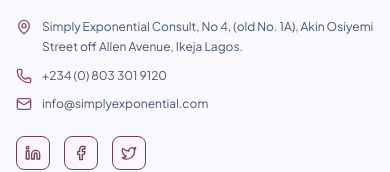
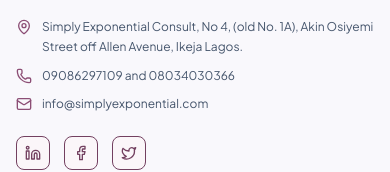
Before and after one commit to pelumiogunremu/Simply-Exponential-Training-Academy, a React (Vite) app: page / in a window 390 px wide. Shown: the part 8724-8896 px from the top of the page. Built offline with nearby package versions, Linux system fonts and the light colour scheme.

Commit message:
Update phone numbers

```diff
--- a/src/components/ContactPage.tsx
+++ b/src/components/ContactPage.tsx
@@ -58,7 +58,7 @@
                   <Phone className="h-5 w-5 text-indigo-500 flex-shrink-0" />
                   <div>
                     <span className="text-[10px] text-indigo-600 block uppercase font-mono font-bold">Mobile Registrar Desk</span>
-                    <span className="font-bold text-slate-900 font-mono text-xs">+234 (0) 803 301 9120</span>
+                    <span className="font-bold text-slate-900 font-mono text-xs">09086297109 and 08034030366</span>
                   </div>
                 </div>
 
--- a/src/components/Footer.tsx
+++ b/src/components/Footer.tsx
@@ -182,7 +182,7 @@
               </div>
               <div className="flex items-center gap-2.5">
                 <Phone className="h-4 w-4 text-indigo-500 flex-shrink-0" />
-                <span className="text-slate-600">+234 (0) 803 301 9120</span>
+                <span className="text-slate-600">09086297109 and 08034030366</span>
               </div>
               <div className="flex items-center gap-2.5">
                 <Mail className="h-4 w-4 text-indigo-500 flex-shrink-0" />
```
